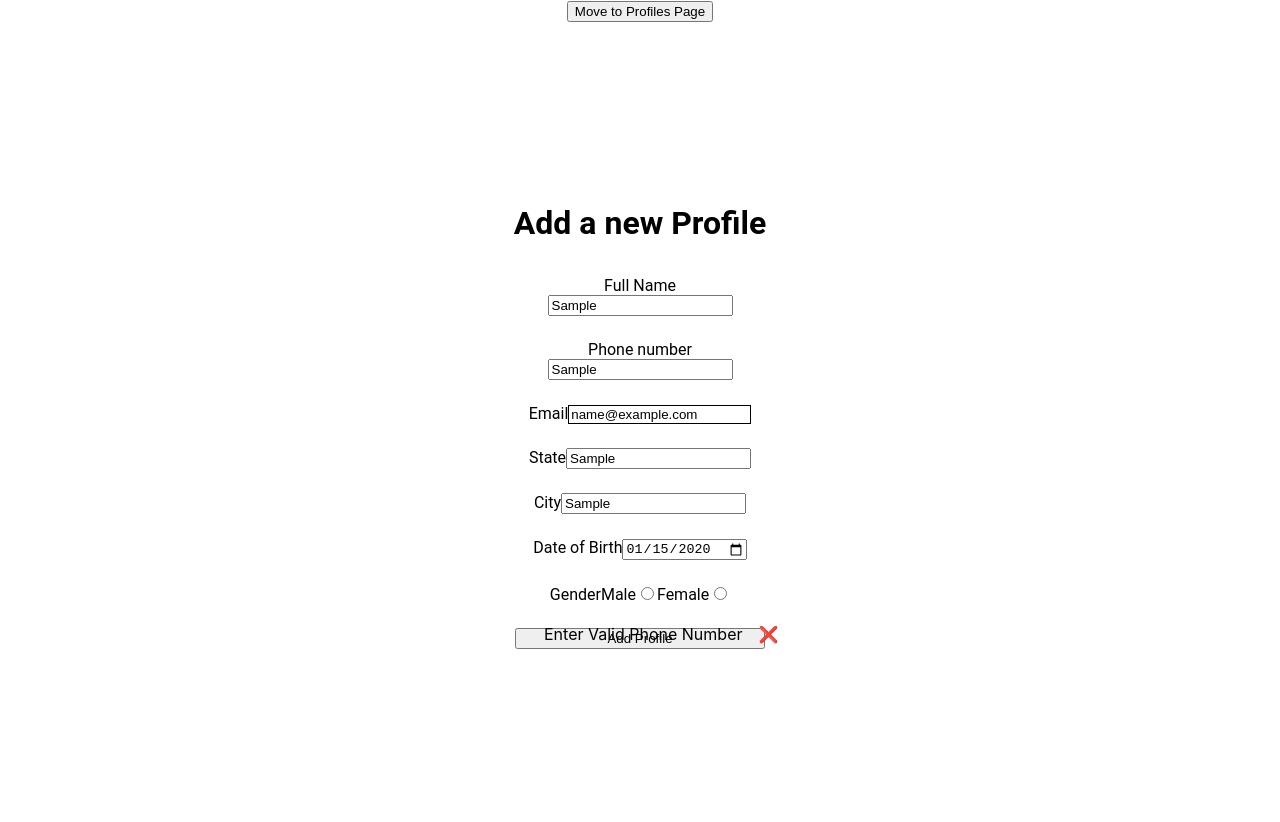
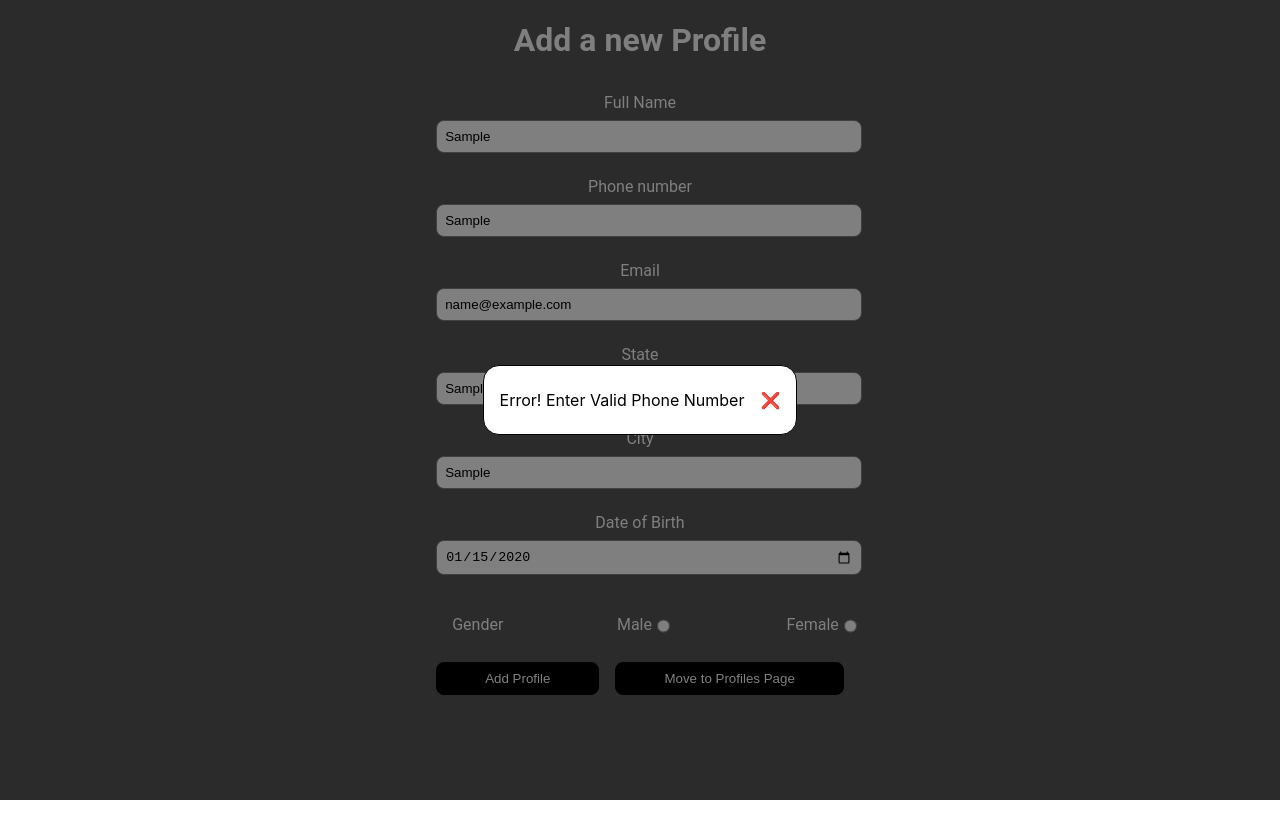
Before and after one commit to Shah-Arsalan/metromax-form, a React (Create React App) app: page / in a window 1280 px wide. Both pictures are taken after typing "Sample", "Sample", "name@example.com", "Sample", "Sample", "2020-01-15" into the empty fields and a click on the button "Add Profile". After the commit the page ends 800 px from the top, so only its background shows below. Built offline with nearby package versions, Linux system fonts and the light colour scheme.

Commit message:
feat : UI design

```diff
--- a/src/Components/ProfileCard/ProfileCard.css
+++ b/src/Components/ProfileCard/ProfileCard.css
@@ -3,3 +3,7 @@
     width: 100%;
     justify-content: space-between;
 }
+
+.ml-1{
+    margin-left: 1rem;
+}
--- a/src/Components/ProfileCard/ProfileCard.js
+++ b/src/Components/ProfileCard/ProfileCard.js
@@ -1,10 +1,11 @@
 import { useNavigate } from 'react-router';
-import { useProfile } from '../../ProfileContext'
+import { useProfile } from '../../ProfileContext';
 import './ProfileCard.css'
 
 const ProfileCard = ({ele}) => {
     const navigate = useNavigate();
     const {profiles , setProfiles , setprofileDetails , setCurrentProfile , setIsBeingEdited} = useProfile();
+
     const deleteHandler = (ele) => {
         const newProfiles= profiles.filter(element => element.id !== ele.id );
         localStorage.setItem(
@@ -22,16 +23,16 @@ setProfiles(newProfiles);
     }
 
     return (
-        <div className="profile-card">
-                <p>{ele.fullname}</p>
-                <p>{ele.phno}</p>
-                <p>{ele.email}</p>
-                <p>{ele.gender}</p>
-                <p>{ele.dob}</p>
-                <p>{ele.city}</p>
-                <p>{ele.state}</p>
-                <div><button  onClick={()=>deleteHandler(ele) }>Delete</button><button onClick={()=>editHandler(ele)}>edit</button></div>
-        </div>
+        <tr>
+        <td>{ele.fullname}</td>
+        <td>{ele.phno}</td>
+        <td>{ele.email}</td>
+        <td>{ele.gender}</td>
+        <td>{ele.dob}</td>
+        <td>{ele.city}</td>
+        <td>{ele.state}</td>
+        <td><button className='btn-modal'  onClick={()=>deleteHandler(ele) }>Delete</button><button className='btn-modal ml-1' onClick={()=>editHandler(ele)}>Edit</button></td>
+      </tr>
     )
 }
 
--- a/src/Pages/Form/Form.css
+++ b/src/Pages/Form/Form.css
@@ -1,91 +1,129 @@
 
-  .login-container {
+  .details-container {
     font-family: roboto;
     display: flex;
-    justify-content: center;
-    align-items: center;
-    height: 100vh;
-  }
-
-  .login-inputs {
-    background-color: var(--white);
-    width: 25rem;
-    height: fit-content;
-    display: flex;
-    flex-direction: column;
-    justify-content: center;
-    box-shadow: var(--shadow-box);
-    align-items: center;
-    padding: 2rem;
-  }
-
-  .forgot-password a {
-    margin-left: auto;
-    text-decoration: none;
-  }
-
-  .login-container button {
-    width: 100%;
-  }
-
-  .login-container a {
-    text-decoration: none;
-    justify-content: center;
-  }
-
-  .input {
-    margin: 0.75rem;
-    width: 80%;
-  }
-
-  input[type="password"] {
-    border: 1px solid;
-  }
-
-  input[type="email"] {
-    border: 1px solid;
-  }
-
-  .form {
-    display: flex;
-    flex-direction: column;
     justify-content: center;
     align-items: center;
   }
 
 
+  .input {
+    display: flex;
+    flex-direction: column;
+    margin: 0.75rem;
+    width: 100%;
+    gap:.5rem;
+
+  }
+
+  input[type="text"] {
+    width: 100%;
+    padding: .5rem;
+    border-radius: .5rem;
+    border: 1px solid grey;
+  }
+
+  input[type="email"] {
+    width: 100%;
+    padding: .5rem;
+    border-radius: .5rem;
+    border: 1px solid grey;
+  }
+
+  input[type="date"] {
+    width: 100%;
+    padding: .5rem;
+    border-radius: .5rem;
+    border: 1px solid grey;
+  }
+
+
+
   .error-msg{
-    background-color: var(--white);
+    background-color: white;
     width: max-content;
-    padding: 1rem;
+    padding: .5rem 1rem;
     display: flex;
     gap: 1rem;
     align-items: center;
-    position: absolute;
-    top: 37rem;
-    left: 33rem;
-    border: 1px solid var(--red);
+    border: 1px solid black;
+    border-radius: 1rem;
+    justify-content: space-around;
   }
 
   .cross{
     cursor: pointer;
   }
 
-  .input-icon{
+
+  .gender-container{
     display: flex;
-    align-items: center;
-    gap: 1rem;
+    width: 100%;
+    justify-content: space-between;
+    margin: 1rem;
   }
 
-  .fa-eye{
-    border: 1px solid var(--black);
-    padding: 7px;
+  .primary-button{
+    padding: .5rem 3rem .5rem 3rem;
+    background-color: white;
+    border: 1px solid black;
+    border-radius: .5rem;
+    background-color: black;
+    color: white;
     cursor: pointer;
-    border-radius: 5px;
-    font-size: 20px;
   }
 
-  .loginLink:hover{
-  cursor: pointer;
-  color: var(--primary-color);
+
+  .primary-button:hover{
+   background-color: rgb(50, 50, 48);
   }
+
+  .form{
+    display: flex;
+    flex-direction: column;
+    align-items: center;
+    justify-content: center;
+  }
+
+  .profile-page{
+    background-color: rgb(89, 86, 86);
+    height: 100vh;
+    color: white;
+  }
+
+  .gender-options{
+    display: flex;
+    cursor: pointer;
+   }
+
+   .btn-container{
+display: flex;
+gap: .5rem;
+   }
+
+
+   .error-container{
+    height: 100vh;
+    display: flex;
+    justify-content: center;
+    align-items: center;
+    position: fixed;
+    top: 0;
+    right: 0;
+    left: 0;
+    width: 100vw;
+    background-color: rgba(0, 0, 0, 0.5);
+   }
+
+   .btn-modal{
+    background-color: black;
+    color: white;
+    padding: .5rem;
+    border: none;
+    border-radius: 1rem;
+    cursor: pointer;
+   }
+
+   .btn-modal:hover{
+    background-color: rgb(50, 50, 48);
+   }
--- a/src/Pages/Form/Form.jsx
+++ b/src/Pages/Form/Form.jsx
@@ -1,35 +1,41 @@
 import "./Form.css";
 import { useEffect, useState } from "react";
 import { useNavigate } from "react-router-dom";
-import { v4 as uuidv4 } from 'uuid';
+import { v4 as uuidv4 } from "uuid";
 import { useProfile } from "../../ProfileContext";
 
 const Form = () => {
   const navigate = useNavigate();
   const [appear, setAppear] = useState(false);
-  const {setProfiles , profiles , profileDetails , setprofileDetails , isBeingEdited , setIsBeingEdited , currentProfile , setCurrentProfile} = useProfile();
-  const [errorMessage, setErrorMessage] = useState('');
-
-
+  const {
+    setProfiles,
+    profiles,
+    profileDetails,
+    setprofileDetails,
+    isBeingEdited,
+    setIsBeingEdited,
+    currentProfile,
+    setCurrentProfile,
+  } = useProfile();
+  const [errorMessage, setErrorMessage] = useState("");
 
   const saveProfile = () => {
-    if(isBeingEdited){
-        console.log('being edited')
-        console.log('current Profile is' , currentProfile)
-        const index = profiles.findIndex((profile) => profile.id === currentProfile.id);
-        console.log(index)
-        const updatedProfile = { ...currentProfile, ...profileDetails};
+    if (isBeingEdited) {
+      const index = profiles.findIndex(
+        (profile) => profile.id === currentProfile.id
+      );
+      const updatedProfile = { ...currentProfile, ...profileDetails };
 
       if (index !== -1) {
         profiles[index] = updatedProfile;
       }
 
       localStorage.setItem("Profiles", JSON.stringify(profiles));
-        navigate('/profiles');
+      navigate("/profiles");
       setIsBeingEdited(false);
       setCurrentProfile(null);
       setprofileDetails({
-            id : uuidv4(),
+        id: uuidv4(),
         fullname: "",
         phno: "",
         email: "",
@@ -37,17 +43,17 @@ const Form = () => {
         city: "",
         dob: "",
         gender: "",
-          })
-          showErrorModal("Details Saved!")
-    }else{
+      });
+      showErrorModal("Details Saved!");
+    } else {
       setprofileDetails({
         ...profileDetails,
         id: uuidv4(),
-          })
+      });
 
       setProfiles([...profiles, profileDetails]);
       setprofileDetails({
-            id : uuidv4(),
+        id: uuidv4(),
         fullname: "",
         phno: "",
         email: "",
@@ -55,53 +61,42 @@ const Form = () => {
         city: "",
         dob: "",
         gender: "",
-          })
+      });
       showErrorModal("Details Saved!");
     }
   };
 
-
   const showErrorModal = (string) => {
     setAppear(true);
-    setErrorMessage(string)
-  }
+    setErrorMessage(string);
+  };
 
   useEffect(() => {
-    localStorage.setItem(
-        "Profiles",
-        JSON.stringify(profiles)
-      );
-      console.log('here is arsaaln')
-  },[profiles])
-
-
-
+    localStorage.setItem("Profiles", JSON.stringify(profiles));
+  }, [profiles]);
 
   return (
+    <>
     <div className="profile-page">
-    <button onClick={()=>navigate('/profiles')}>Move to Profiles Page</button>
-      <div className="login-container">
-        <div className="login-inputs">
+      <div className="details-container">
+        <div className="profile-inputs">
           <h1>Add a new Profile</h1>
           <form
             className="form"
             onSubmit={(e) => {
               e.preventDefault();
               if (profileDetails.fullname.length === 0) {
-                showErrorModal("Enter Name")
+                showErrorModal("Error! Enter Name");
               } else if (profileDetails.phno.length !== 10) {
-                showErrorModal("Enter Valid Phone Number")
+                showErrorModal("Error! Enter Valid Phone Number");
               } else if (profileDetails.state.length === 0) {
-                showErrorModal("Enter State")
-              }
-              else if (profileDetails.city.length === 0) {
-                showErrorModal("Enter city")
-              }
-              else if (profileDetails.dob.length === 0) {
-                showErrorModal("Enter proper DOB")
-              }
-              else if (profileDetails.gender.length === 0) {
-                showErrorModal("Select your gender")
+                showErrorModal("Error! Enter State");
+              } else if (profileDetails.city.length === 0) {
+                showErrorModal("Error! Enter city");
+              } else if (profileDetails.dob.length === 0) {
+                showErrorModal("Error! Enter proper DOB");
+              } else if (profileDetails.gender.length === 0) {
+                showErrorModal("Error! Select your gender");
               } else {
                 saveProfile();
               }
@@ -203,12 +198,14 @@ const Form = () => {
             </div>
 
             <div className="input">
+            <div className="gender-container">
               <label htmlFor="gender">Gender</label>
+              <div className="gender-options">
                 <label htmlFor="gender-1">Male</label>
                 <input
                   id="gender-1"
                   value="male"
-                checked={profileDetails.gender === 'male'}
+                  checked={profileDetails.gender === "male"}
                   placeholder="user@gmail.com"
                   className="input-txt"
                   type="radio"
@@ -220,12 +217,13 @@ const Form = () => {
                     })
                   }
                 />
-
+              </div>
+              <div className="gender-options">
                 <label htmlFor="gender-2">Female</label>
                 <input
                   id="gender-2"
                   value="female"
-                checked={profileDetails.gender === 'female'}
+                  checked={profileDetails.gender === "female"}
                   className="input-txt"
                   type="radio"
                   name="gender"
@@ -237,19 +235,23 @@ const Form = () => {
                   }
                 />
               </div>
+              </div>
+            </div>
 
-            <div className="input btn-input">
-              <button
-                type="submit"
-                className="primary-button"
-              >
+            <div className="btn-input">
+              <button type="submit" className="primary-button">
                 Add Profile
+              </button>
+              <button className="primary-button" onClick={() => navigate("/profiles")}>
+        Move to Profiles Page
       </button>
             </div>
           </form>
         </div>
       </div>
+    </div>
           {appear && (
+            <div className="error-container">
             <div className="error-msg">
               <p>{errorMessage}</p>
               <p
@@ -258,11 +260,15 @@ const Form = () => {
                   setAppear((prev) => !prev);
                 }}
               >
-            ❌
+
+              {errorMessage === 'Details Saved!' ? <button className="btn-modal">OK</button> :'❌' }
+
+
               </p>
             </div>
+            </div>
           )}
-    </div>
+          </>
   );
 };
 
--- a/src/Pages/Profiles/Profiles.css
+++ b/src/Pages/Profiles/Profiles.css
@@ -6,3 +6,65 @@
 .profiles-container{
     padding: 1rem;
 }
+
+table {
+    border-collapse: collapse;
+    width: 100%;
+  }
+  th, td {
+    padding: 2rem;
+    text-align: left;
+    border-bottom: 1px solid rgb(53, 51, 51)
+  }
+  th {
+    background-color: rgb(179, 177, 177);
+  }
+
+  .profile-header{
+    display: flex;
+    width: 100%;
+    justify-content: space-between;
+    align-items: center;
+    margin-top: 1rem;
+    margin-bottom: 1rem;
+  }
+
+  .btn-profile{
+    padding: .7rem;
+    background-color: white;
+    border: 1px solid black;
+    border-radius: .5rem;
+    background-color: black;
+    color: white;
+    cursor: pointer;
+    margin-right: 2rem;
+  }
+
+
+
+
+  .btn-profile:hover{
+   background-color: rgb(50, 50, 48);
+  }
+
+  .logo{
+    font-size: 2rem;
+    margin-left: 2rem;
+    font-family: sans-serif;
+  }
+
+
+  .font-sans{
+    font-family: sans-serif;
+  }
+
+  .btn-input{
+    display: flex;
+    gap: 1rem;
+  }
+
+
+  .profiles-container{
+    background-color:rgb(208, 206, 206) ;
+    height: 100%;
+  }
--- a/src/Pages/Profiles/Profiles.jsx
+++ b/src/Pages/Profiles/Profiles.jsx
@@ -1,34 +1,41 @@
-import './Profiles.css'
+import "./Profiles.css";
 import { ProfileCard } from "../../Components/ProfileCard/ProfileCard";
-import { useNavigate } from 'react-router';
-import { useState } from 'react';
-import { useProfile } from '../../ProfileContext';
+import { useNavigate } from "react-router";
+import { useProfile } from "../../ProfileContext";
 
 const Profiles = () => {
-    const {profiles} = useProfile();
+  const { profiles } = useProfile();
   const navigate = useNavigate();
-console.log('the profile page',profiles)
-    return (<>
+  return (
+    <>
     <div className="profiles-container">
-            <div className="titles">
-            <p>Name</p>
-                <p>Ph NO</p>
-                <p>Email</p>
-                <p>Gender</p>
-                <p>D-O-B</p>
-                <p>City</p>
-                <p>State</p>
-                <p>Action</p>
+    <div className="profile-header font-sans">
+        <div className="logo">Profiles</div>
+        <button className="btn-profile" onClick={() => navigate("/")}>Add New Profile</button>
 
     </div>
-            {   profiles.map((ele) => {
-            return <ProfileCard ele={ele}/>
+      <table className="font-sans">
+        <thead>
+          <tr>
+            <th>Name</th>
+            <th>Ph Number</th>
+            <th>Email</th>
+            <th>Gender</th>
+            <th>D.O.B</th>
+            <th>City</th>
+            <th>State</th>
+            <th>Action</th>
+          </tr>
+        </thead>
+        <tbody>
+          {profiles.map((ele) => {
+            return <ProfileCard ele={ele} />;
           })}
+        </tbody>
+      </table>
       </div>
-        <button onClick={()=>navigate('/')}>Back</button>
     </>
+  );
+};
 
-    )
-}
-
-export {Profiles}
+export { Profiles };
```
Lines whose indentation alone changed are shown as unchanged.
